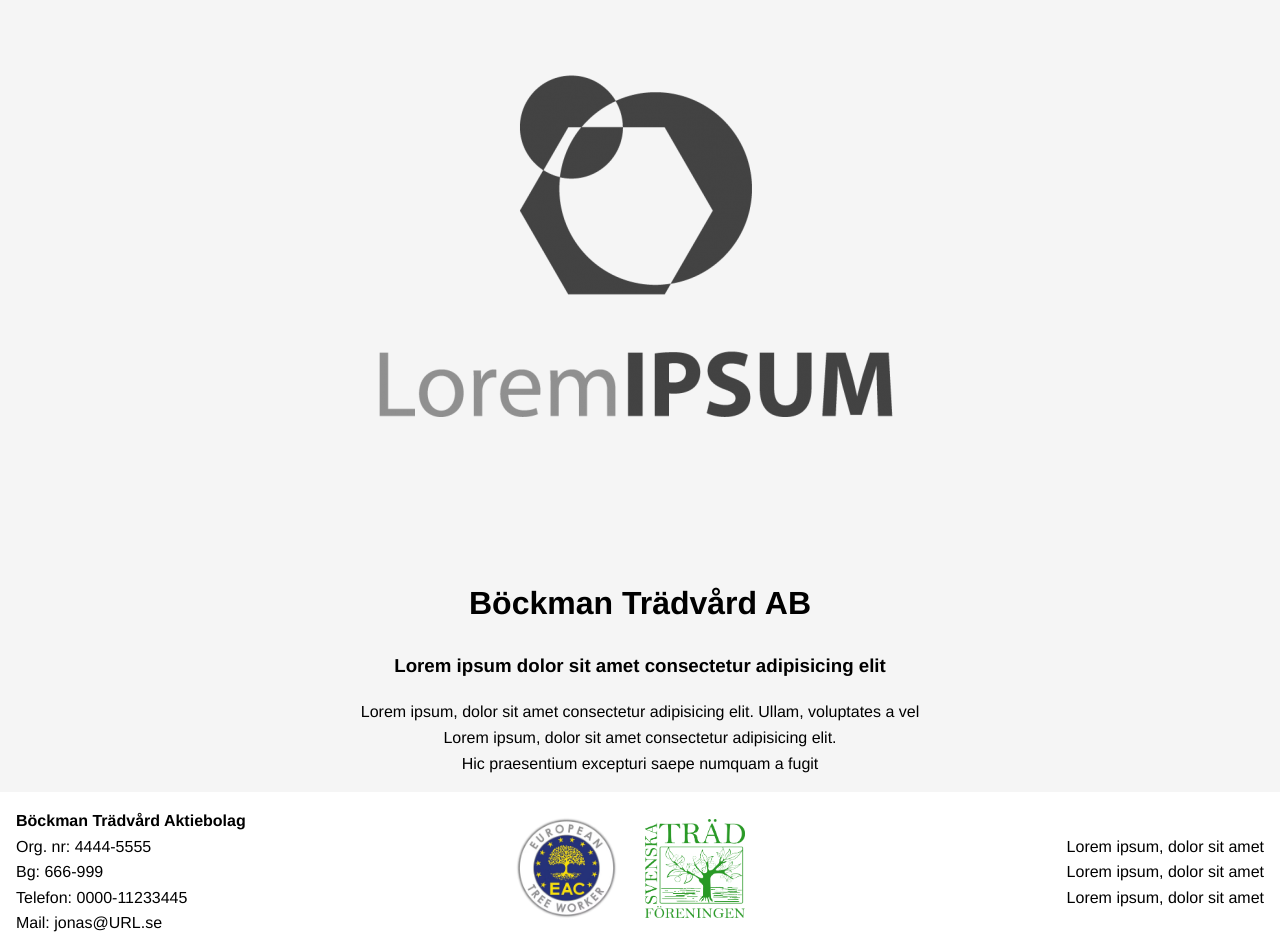
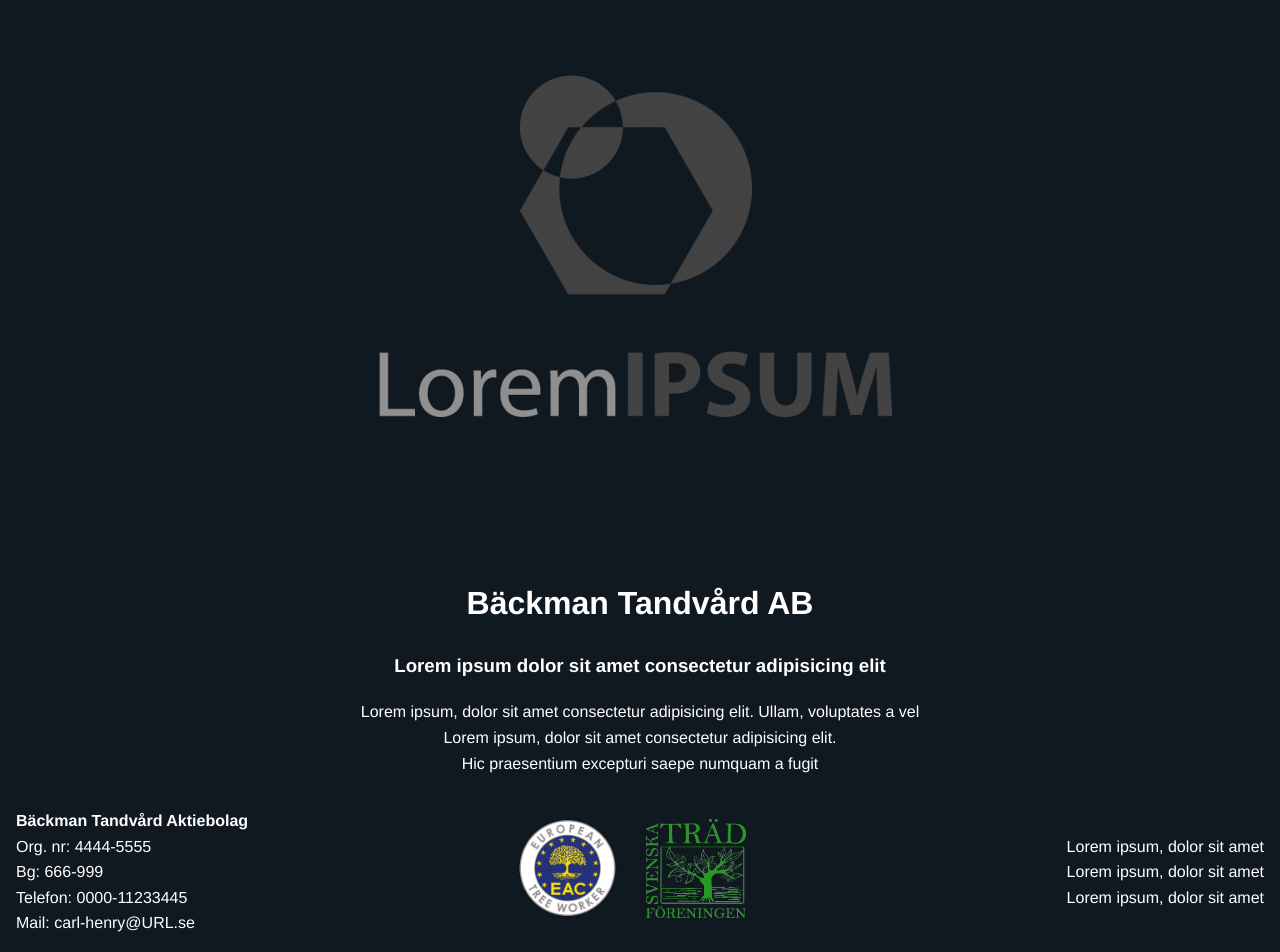
Before and after one commit to swestlund/Bockmantradvard.se, a plain HTML site: page index.html in a window 1280 px wide. Drawn offline with Linux system fonts and the light colour scheme.

Commit message:
edit style

```diff
--- a/css/footer.css
+++ b/css/footer.css
@@ -7,7 +7,8 @@ footer {
     width: 100%;
     box-sizing: border-box;
     margin-top: auto;
-    background-color: white;
+    background-color: #101820;
+
 }
 
 #footer-left {
--- a/css/index.css
+++ b/css/index.css
@@ -1,6 +1,6 @@
 body {
     font-family: 'Helvetica', sans-serif;
-    color: black;
+    color: #FFFFFF;
     line-height: 1.6;
     margin: 0;
     padding: 0;
@@ -12,7 +12,7 @@ body {
     display: flex;
     flex-direction: column;
     min-height: 100vh;
-    background-color: whitesmoke
+    background-color: #101820;
 }
 
 img {
--- a/index.html
+++ b/index.html
@@ -26,7 +26,7 @@
 
         <div id="hero">
             <div>
-                <h1>Böckman Trädvård AB</h1>
+                <h1>Bäckman Tandvård AB</h1>
                 <h3>Lorem ipsum dolor sit amet consectetur adipisicing elit</h3>
                 <div>Lorem ipsum, dolor sit amet consectetur adipisicing elit. Ullam, voluptates a vel</div>
                 <div>Lorem ipsum, dolor sit amet consectetur adipisicing elit.</div>
@@ -39,11 +39,11 @@
 
                 <div id="footer-left">
 
-                    <div><strong>Böckman Trädvård Aktiebolag</strong></div>
+                    <div><strong>Bäckman Tandvård Aktiebolag</strong></div>
                     <div>Org. nr: 4444-5555</div>
                     <div>Bg: 666-999</div>
                     <div>Telefon: 0000-11233445</div>
-                    <div>Mail: jonas@URL.se</div>
+                    <div>Mail: carl-henry@URL.se</div>
                 </div>
 
                 <div id="footer-mid">
```
